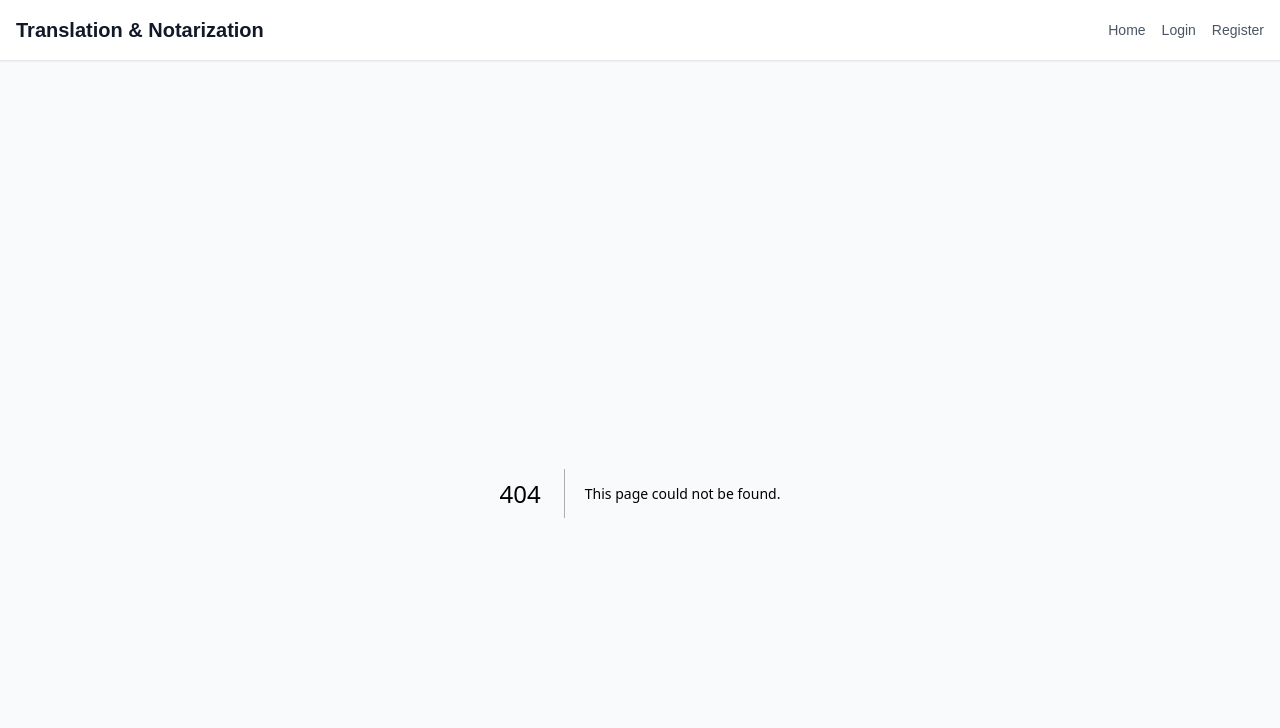
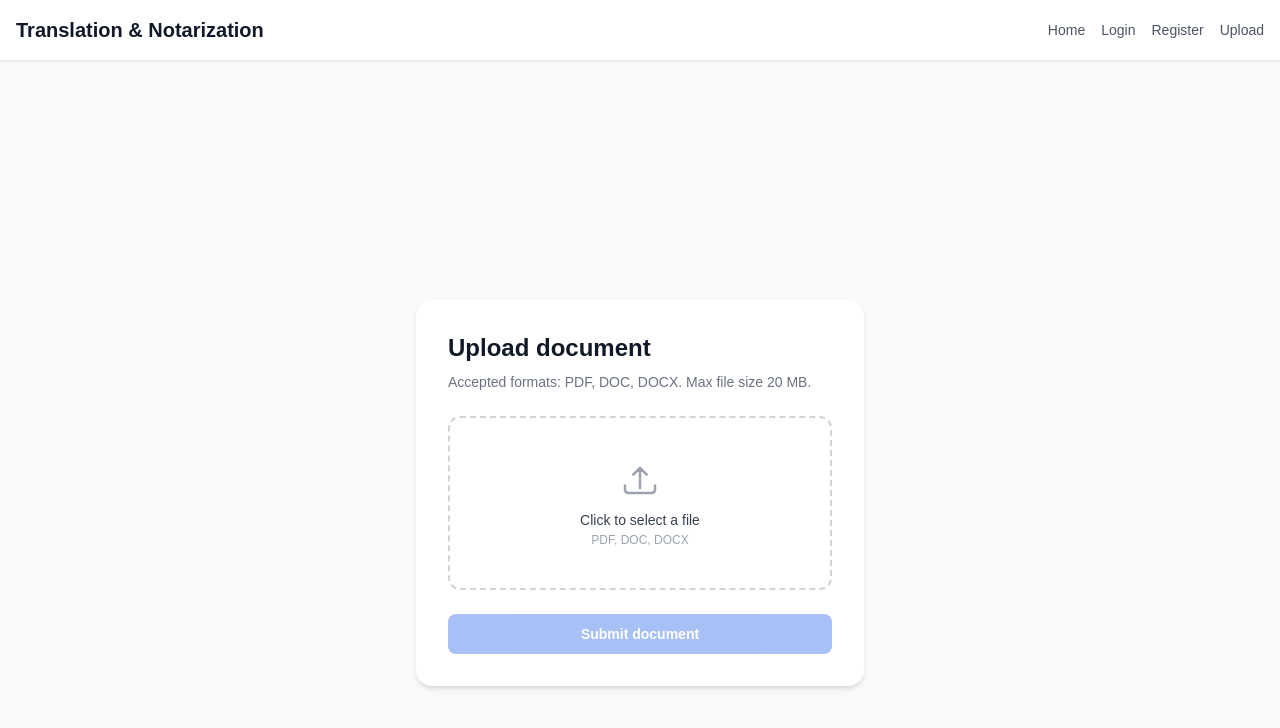
Before and after one commit to marta77784/translation-notarization-service, a Next.js app in the folder frontend/: page /upload in a window 1280 px wide. Before the commit this address had no page. Shown: the top 728 px of the page. Built offline with nearby package versions, Linux system fonts and the light colour scheme.

Commit message:
feat: add document upload form (#12)

```diff
--- a/frontend/src/app/layout.tsx
+++ b/frontend/src/app/layout.tsx
@@ -43,6 +43,9 @@ export default function RootLayout({
                     <a href="/register" className="text-gray-600 hover:text-gray-900 text-sm">
                         Register
                     </a>
+                    <a href="/upload" className="text-gray-600 hover:text-gray-900 text-sm">
+                        Upload
+                    </a>
                 </nav>
             </div>
         </header>
--- /dev/null
+++ b/frontend/src/app/upload/page.tsx
@@ -0,0 +1,93 @@
+"use client";
+
+import { useRef, useState } from "react";
+
+export default function UploadPage() {
+  const [file, setFile] = useState<File | null>(null);
+  const inputRef = useRef<HTMLInputElement>(null);
+
+  function handleFileChange(e: React.ChangeEvent<HTMLInputElement>) {
+    setFile(e.target.files?.[0] ?? null);
+  }
+
+  function handleSubmit(e: React.FormEvent) {
+    e.preventDefault();
+    if (!file) return;
+    // TODO: upload file to API
+  }
+
+  return (
+    <div className="min-h-screen flex items-center justify-center bg-gray-50">
+      <div className="bg-white p-8 rounded-2xl shadow-md w-full max-w-md">
+        <h1 className="text-2xl font-bold text-gray-900 mb-2">Upload document</h1>
+        <p className="text-gray-500 text-sm mb-6">
+          Accepted formats: PDF, DOC, DOCX. Max file size 20 MB.
+        </p>
+
+        <form onSubmit={handleSubmit} className="flex flex-col gap-6">
+          <div
+            onClick={() => inputRef.current?.click()}
+            className="flex flex-col items-center justify-center gap-3 border-2 border-dashed border-gray-300 rounded-xl p-10 cursor-pointer hover:border-blue-500 hover:bg-blue-50 transition-colors"
+          >
+            <svg
+              xmlns="http://www.w3.org/2000/svg"
+              className="h-10 w-10 text-gray-400"
+              fill="none"
+              viewBox="0 0 24 24"
+              stroke="currentColor"
+              strokeWidth={1.5}
+            >
+              <path
+                strokeLinecap="round"
+                strokeLinejoin="round"
+                d="M3 16.5V19a2 2 0 002 2h14a2 2 0 002-2v-2.5M16 10l-4-4m0 0L8 10m4-4v12"
+              />
+            </svg>
+
+            {file ? (
+              <div className="text-center">
+                <p className="text-sm font-medium text-gray-800">{file.name}</p>
+                <p className="text-xs text-gray-400 mt-0.5">
+                  {(file.size / 1024 / 1024).toFixed(2)} MB
+                </p>
+              </div>
+            ) : (
+              <div className="text-center">
+                <p className="text-sm font-medium text-gray-700">
+                  Click to select a file
+                </p>
+                <p className="text-xs text-gray-400 mt-0.5">PDF, DOC, DOCX</p>
+              </div>
+            )}
+
+            <input
+              ref={inputRef}
+              type="file"
+              accept=".pdf,.doc,.docx,application/pdf,application/msword,application/vnd.openxmlformats-officedocument.wordprocessingml.document"
+              onChange={handleFileChange}
+              className="hidden"
+            />
+          </div>
+
+          {file && (
+            <button
+              type="button"
+              onClick={() => { setFile(null); if (inputRef.current) inputRef.current.value = ""; }}
+              className="text-xs text-gray-400 hover:text-red-500 transition-colors text-center -mt-3"
+            >
+              Remove file
+            </button>
+          )}
+
+          <button
+            type="submit"
+            disabled={!file}
+            className="bg-blue-600 text-white py-2.5 rounded-lg text-sm font-semibold hover:bg-blue-700 transition-colors disabled:opacity-40 disabled:cursor-not-allowed"
+          >
+            Submit document
+          </button>
+        </form>
+      </div>
+    </div>
+  );
+}
```
